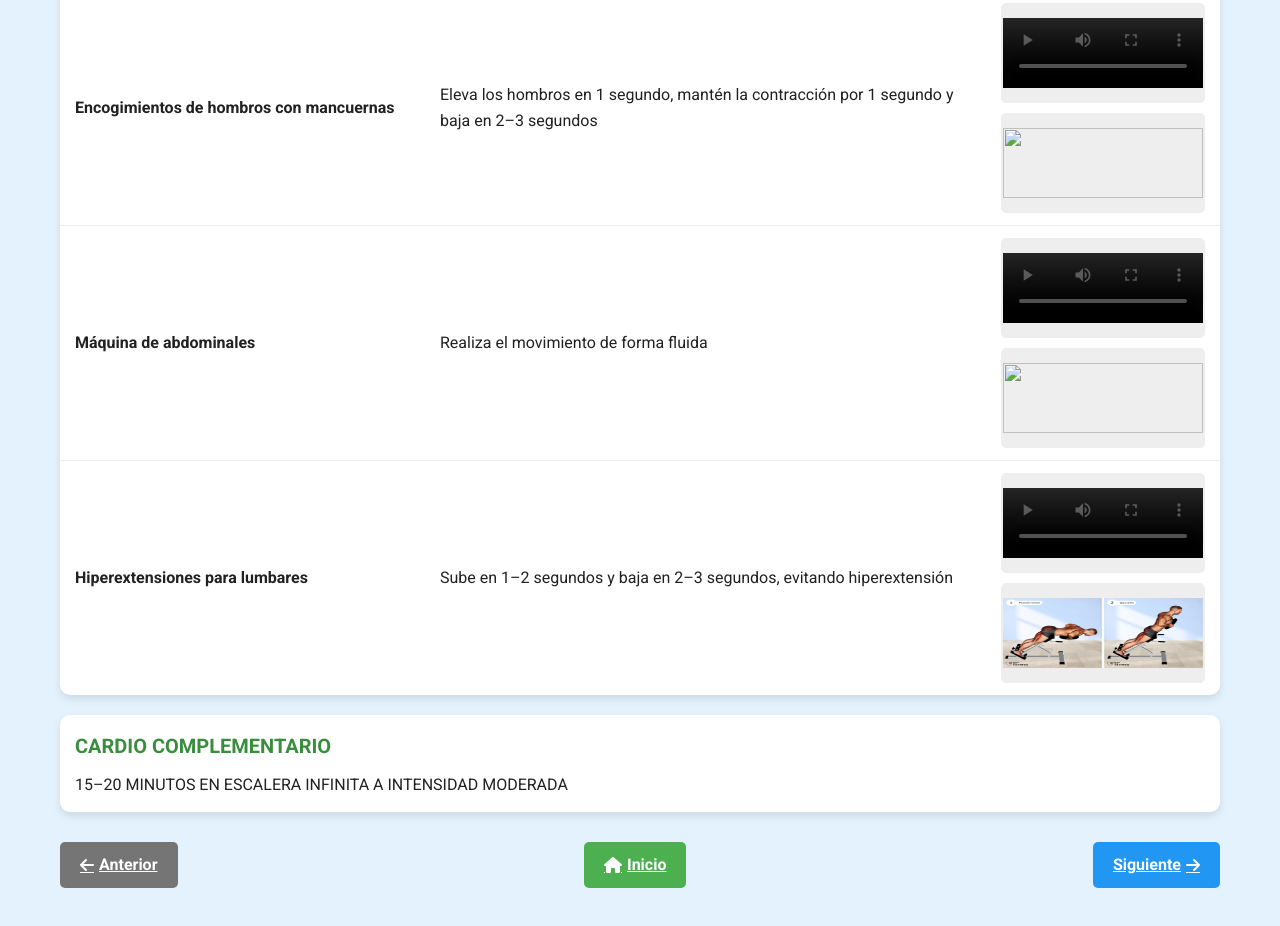
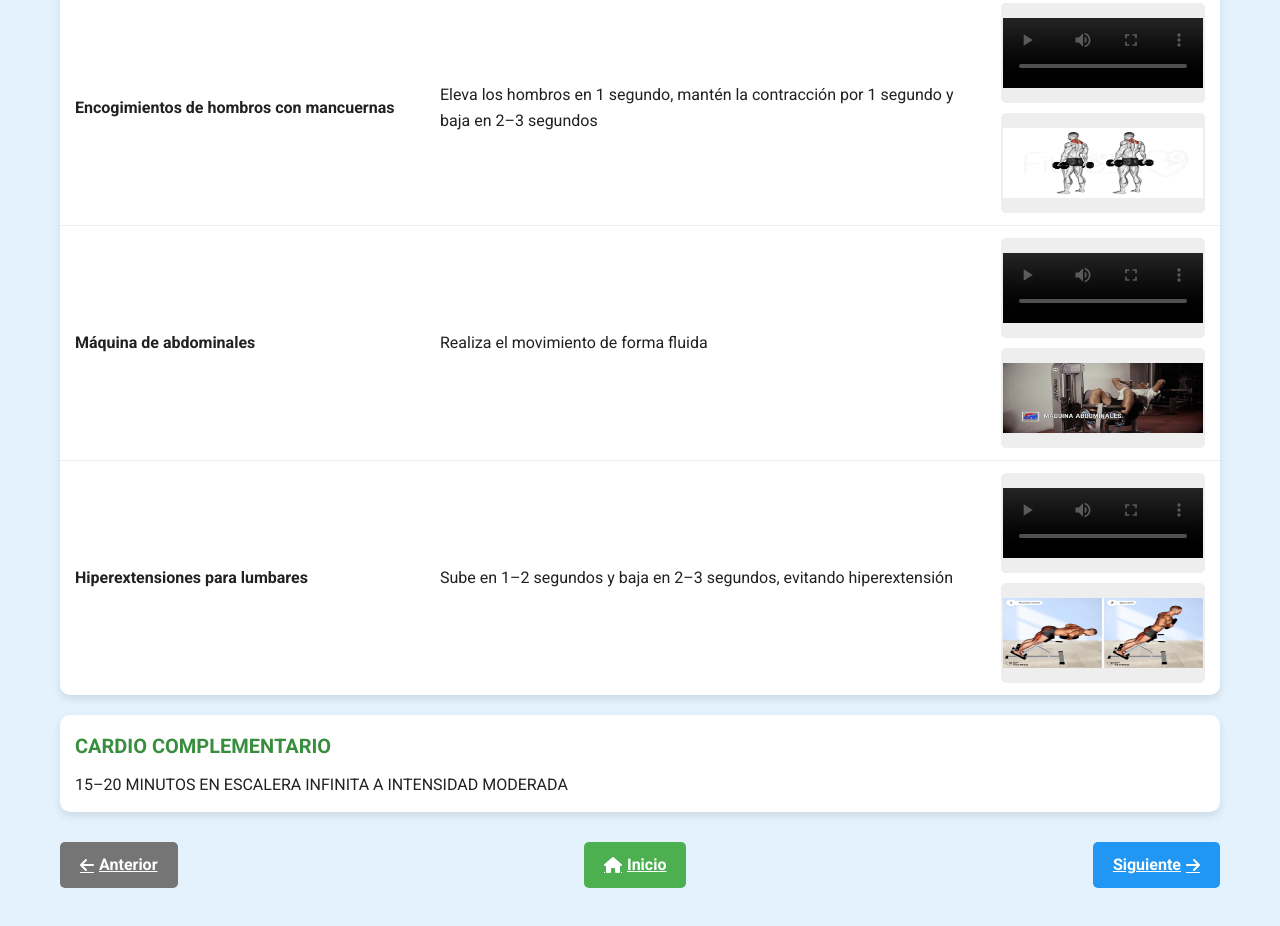
Before and after one commit to rasek5/rasek5-Workout, a plain HTML site: page jueves.html in a window 1280 px wide. Shown: the part 1559-2485 px from the top of the page. Drawn offline with Linux system fonts and the light colour scheme; grey boxes are pictures that could not be loaded.

Commit message:
Update jueves.html

```diff
--- a/jueves.html
+++ b/jueves.html
@@ -146,12 +146,12 @@
               <div class="demo-container">
                 <div class="demo-video-container">
                   <video width="200" height="70" controls>
-        <source src="media/jueves/encogimiento-hombros-mancuernas" type="video/mp4">
+        <source src="media/jueves/encogimiento-hombros-mancuernas.mp4" type="video/mp4">
                   <div class="demo-placeholder"></div>
                 </div>
                 <div class="demo-image-container">
                   <div class="demo-image-container">
-      <img src="media/jueves/encogimiento-hombros-mancuernas" alt="" width="200" height="70">
+      <img src="media/jueves/encogimiento-hombros-mancuernas.webp" alt="" width="200" height="70">
                   <div class="demo-placeholder"></div>
                 </div>
               </div>
@@ -164,12 +164,12 @@
               <div class="demo-container">
                 <div class="demo-video-container">
                   <video width="200" height="70" controls>
-        <source src="media/jueves/maquina-abdominales.mp4" type="video/mp4">
+        <source src="media/lunes/maquina-abdominales.mp4" type="video/mp4">
                  <div class="demo-placeholder"></div>
                 </div>
                 <div class="demo-image-container">
                   <div class="demo-image-container">
-      <img src="media/jueves/maquina-abdominales.jpg" alt="" width="200" height="70">
+      <img src="media/lunes/maquina-abdominales.jpg" alt="" width="200" height="70">
                   <div class="demo-placeholder"></div>
                 </div>
               </div>
```
